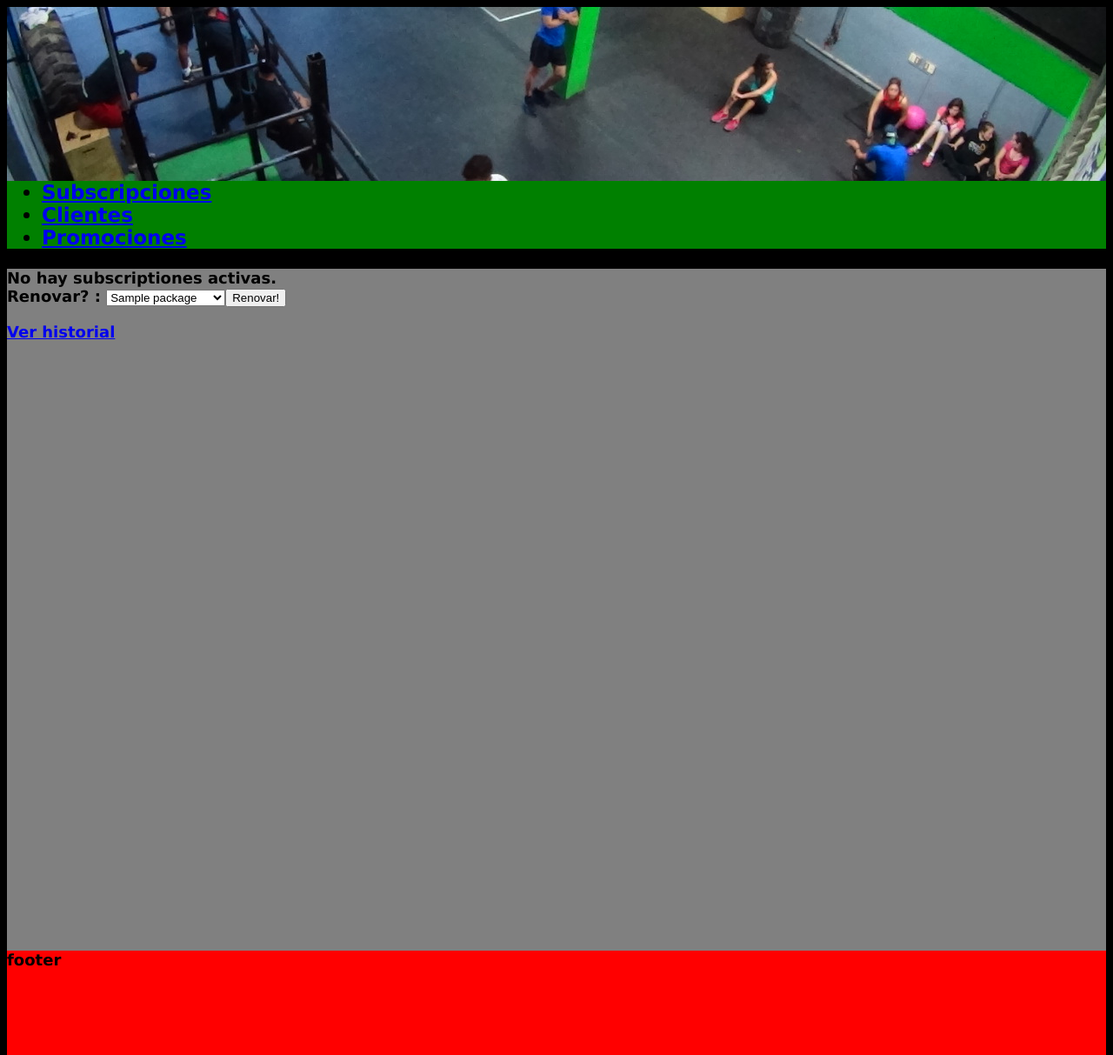
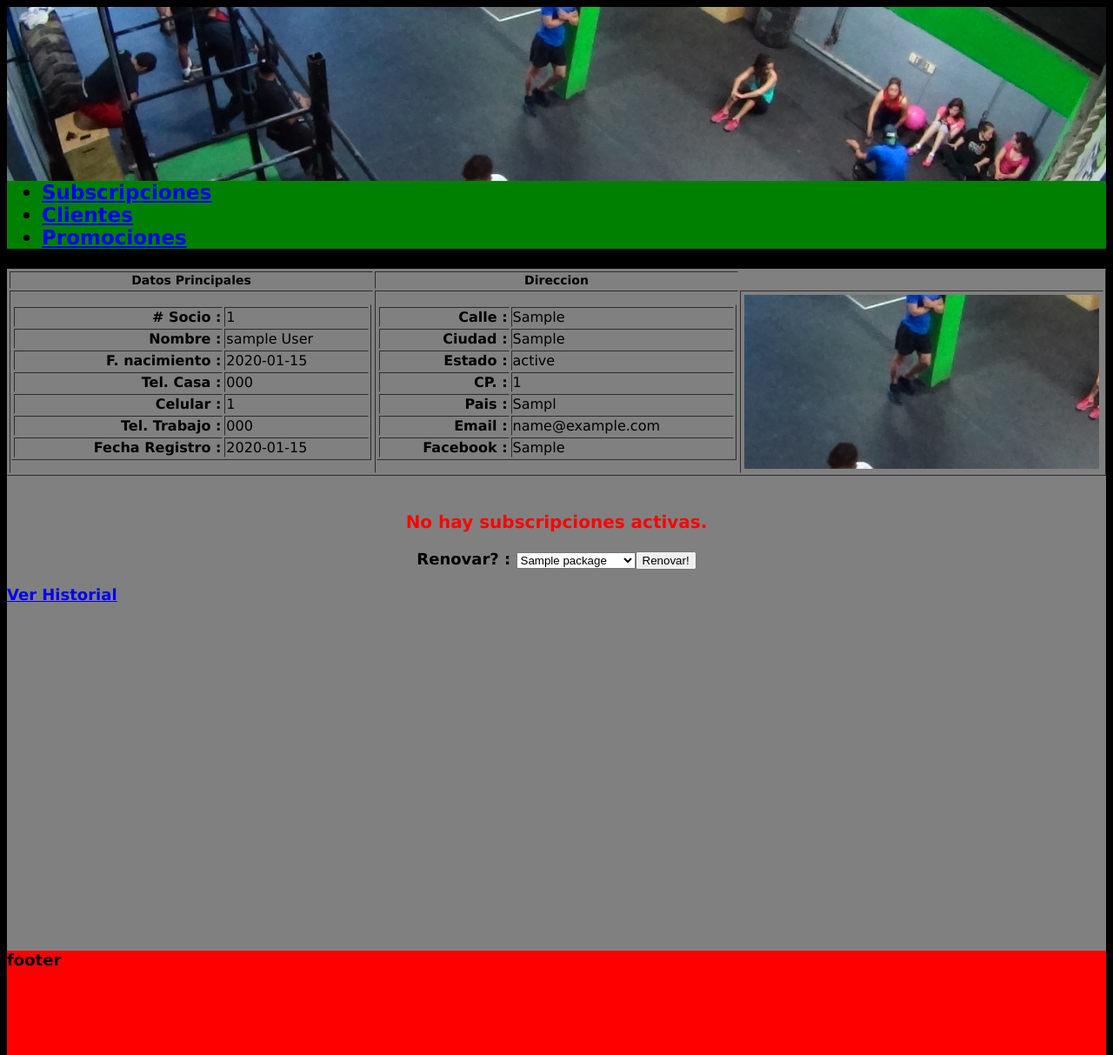
Before and after one commit to MMaijane/unbroken, a CodeIgniter app: page /unbroken/index.php/users/view/1 in a window 1280 px wide. Shown: the whole page at 87% size. Run offline with CodeIgniter, Linux system fonts and the light colour scheme; tables that the repository leaves empty hold one stand-in row (values such as "Sample post"); data that the repository does not hold is empty.

Commit message:
se muestra el historial dentro del mismo view, se renueva el paquete en caso de no tener activo, se muestra mensaje de asignacion/error de paquete, se agrega css para errores y notificaciones, **falta cambiar como se guarda la fecha en db**

```diff
--- a/application/controllers/users.php
+++ b/application/controllers/users.php
@@ -10,7 +10,7 @@
 
 
 
- pasar comentaro pasa mostar al index. no funciona el redirect con variables de php
+ cambiar la base de datos para que aceepte d-m-y
 
 
 */
@@ -60,7 +60,7 @@ class Users extends CI_Controller{
     # return for the form
     if($this->input->post('new_subscription')) {
 
-      $date = date("Y-m-d");
+      $date = date("d-m-Y");
       # tb_users
       $user_data = array(
         'vc_username'=>$this->input->post('vc_username'),
@@ -85,7 +85,7 @@ class Users extends CI_Controller{
       $package_months = $this->packages_bss->get_package_months($this->input->post('id_pack'));
       $user_id = $this->users_bss->get_user_id($this->input->post('vc_username'), $this->input->post('dt_birthday'));
       $expires = "+{$package_months['i_months']} month";
-      $expires_date = date('Y-m-d', strtotime("{$expires}", strtotime($date)));
+      $expires_date = date('d-m-Y', strtotime("{$expires}", strtotime($date)));
 
       # ver el corte (15 - 30)
       $day = date('d');
@@ -148,21 +148,20 @@ class Users extends CI_Controller{
 
     $this->load->model('packages_bss');
     $user_id = $this->input->post('id_user');
-    $date = date('Y-m-d');
+    $date = date('d-m-Y');
 
     # verificar que no halla registro activo
-    $data['user'] = $this->users_bss->view_user_by_id($user_id);
-    if (!empty($data['user'])) {
+    $data['active_pk'] = $this->users_bss->view_active_package($user_id);
+    if (!empty($data['active_pk'])) {
 
-      $data['error'] = "Se encuentra una subscription activa.";
-      redirect('/users/index/'.$data['error'], 'index', 301);
-
+      $msg = "Se encuentra una subscription activa.";
+      $this->view($user_id, $msg);
     } else { #no hay subscription activa
 
       # obtain the expires date with the package id
       $package_months = $this->packages_bss->get_package_months($this->input->post('id_pack'));
       $expires = "+{$package_months['i_months']} month";
-      $expires_date = date('Y-m-d', strtotime("{$expires}", strtotime($date)));
+      $expires_date = date('d-m-Y', strtotime("{$expires}", strtotime($date)));
 
       # ver el corte (15 - 30)
       $day = date('d');
@@ -184,15 +183,16 @@ class Users extends CI_Controller{
 
       $this->users_bss->insert_subscription($subscription_data);
 
-      $data['commnet'] = "Se regenero una subscripcion.";
-      redirect('/users/index/'.$data['commnet'], 'index', 301);
+      $msg = "Se regenero una subscripcion exitosa.";
+      $this->view($user_id, $msg);
     }
   }
 
 
-  function view ($id_user) {
+  function view ($id_user, $msg='') {
 
     $data = $this->users_bss->general();
+
 
     #pagination
     $this->load->library('pagination');
@@ -203,14 +203,23 @@ class Users extends CI_Controller{
     $config['full_tag_close'] = '</p>';
     $this->pagination->initialize($config);
 
-    # setting variables
-    $data['action'] = "active";
+
+
+    # get user data
+    $data['msg'] = $msg;
     $data['id_user'] = $id_user;
     $data['user'] = $this->users_bss->view_user_by_id($id_user);
+    if (empty($data['user'])) {
+      $data['error']['user'] = "No Existe el Socio.";
+    }
 
-    # if there's no subscription active print error
-    if (empty($data['user'])) {
-      $data['error'] = "No hay subscriptiones activas.";
+
+
+
+    # get active package
+    $data['active_pk'] = $this->users_bss->view_active_package($id_user);
+    if (empty($data['active_pk'])) {
+      $data['error']['active_pk'] = "No hay subscripciones activas.";
 
       # offer renewal
       $this->load->helper('form');
@@ -223,33 +232,19 @@ class Users extends CI_Controller{
     }
 
 
+
+    # get historial
+    $data['history_pk'] = $this->users_bss->view_user_history_by_id($id_user);
+    if (empty($data['history_pk'])) {
+      $data['error']['history_pk'] = "No hay historial de subscriptiones.";
+    }
+
+
+
     # go to view
     $this->load->view('users/view_user', $data);
   }
 
-
-
-  function view_history ($id_user) {
-
-    # get the action
-    $data = $this->users_bss->general();
-
-    # setting variable
-    $data['action'] = "history";
-    $data['id_user'] = $id_user;
-    $data['user'] = $this->users_bss->view_user_history_by_id($id_user);
-
-
-    # if there's no subscription active print error
-    if (empty($data['user'])) {
-      $data['error'] = "No hay historial de subscriptiones.";
-    }
-
-
-    # go to view
-    $this->load->view('users/view_user', $data);
-
-  }
 
 
 
--- a/application/models/users_bss.php
+++ b/application/models/users_bss.php
@@ -71,13 +71,20 @@ class Users_bss extends CI_Model {
 
   function view_user_by_id($id) {
 
+    $query = $this->db->query("select * from tb_users usr  ".
+                              "where usr.id_user= {$id} ");
+    return $query->row_array();
+  }
+
+
+  function view_active_package($id) {
+
     $query = $this->db->query("select * from tb_subscriptions subs ".
                               "join tb_users usr on (usr.id_user = subs.id_user) ".
                               "join tb_packages pack on (pack.id_packages = subs.id_package) ".
                               "where usr.id_user= {$id} and subs.b_status=1");
     return $query->row_array();
   }
-
 
 
   function view_user_history_by_id ($id) {
@@ -89,7 +96,6 @@ class Users_bss extends CI_Model {
                               "order by dt_subscription desc");
 
     return $query->result_array();
-
   }
 
 
--- a/application/views/users/view_user.php
+++ b/application/views/users/view_user.php
@@ -18,55 +18,43 @@
     'table_close'         => '</table>'
   );
 
-  # tabla de datos principales
-/*  $this->table->set_template($tmpl);
-  $this->table->set_caption("Datos Principales");
-  //-- Header Row
-  $this->table->set_heading('# Socio', 'Nombre', 'F. nacimiento', 'Tel. Casa', 'Celular', 'Tel. Trabajo', 'Registro');
-  $this->table->add_row(
-    $user['id_user'],
-    $user['vc_username']." ".$user['vc_lastname'],
-    $user['dt_birthday'],
-    $user['vc_phonenumber'],
-    $user['vc_msisdn'],
-    $user['vc_worknumber'],
-    $user['dt_registry']
-  );
-  $main_data = $this->table->generate();
-  $this->table->clear();
+
+  # paquetes activos
+  if (!isset($error['active_pk'])) {
+    # table of active package
+    $this->table->set_template($tmpl);
+    $this->table->set_caption("Subscripcion Activa");
+    $this->table->set_heading('Subscripcion', 'Descripcion', 'F. Subscripcion', 'F. Expiracion');
+    $this->table->add_row(
+        $active_pk['vc_package_name'],
+        $active_pk['vc_description'],
+        $active_pk['dt_subscription'],
+        $active_pk['dt_expires']
+      );
+    $active_package = $this->table->generate();
+    $this->table->clear();
+  }
 
 
-  # table of adress
-  $this->table->set_template($tmpl);
-  $this->table->set_caption("Direccion");
-  $this->table->set_heading('Calle', 'Ciudad', 'Estado', 'CP.', 'Pais', 'Email', 'Facebook');
-  $this->table->add_row(
-      $user['vc_street'],
-      $user['vc_city'],
-      $user['vc_state'],
-      $user['i_cp'],
-      $user['vc_country'],
-      $user['vc_email'],
-      $user['vc_facebook']
-    );
-  $adress = $this->table->generate();
-  $this->table->clear();
-*/
+  # historial de paquetes
+  if (!isset($error['history_pk'])) {
+    # table of active package
+    $this->table->set_template($tmpl);
+    $this->table->set_caption("Historial de Subscripciones");
+    $this->table->set_heading('Subscripcion', 'Descripcion', 'F. Subscripcion', 'F. Expiracion');
 
+    foreach ($history_pk as $key => $val) {
+      $this->table->add_row(
+          $val['vc_package_name'],
+          $val['vc_description'],
+          $val['dt_subscription'],
+          $val['dt_expires']
+        );
+    }
 
-  # table of active package
-  $this->table->set_template($tmpl);
-  $this->table->set_caption("Paquete Activo");
-  $this->table->set_heading('Paquete', 'Descripcion', 'F. Subscripcion', 'F. Expiracion');
-  $this->table->add_row(
-      $user['vc_package_name'],
-      $user['vc_description'],
-      $user['dt_subscription'],
-      $user['dt_expires']
-    );
-  $active_package = $this->table->generate();
-  $this->table->clear();
-
+    $history_package = $this->table->generate();
+    $this->table->clear();
+  }
 
 
 
@@ -78,33 +66,40 @@
 
 <html>
 <head>
- <style> @import url('<?=base_url()?>css/main.css'); </style>
+  <style> @import url('<?=base_url()?>css/main.css'); </style>
+  <script type="text/javascript">
+    function ShowHistory() {
+      var div = document.getElementById('HistoryDiv');
+      if (div.style.display !== 'none') {
+          div.style.display = 'none';
+      } else {
+        div.style.display = 'block';
+      }
+    };
+  </script>
 </head>
 <body>
+  <!-- notificacion -->
+  <p class='error'><?=$msg?> </p>
+
+
   <div id="header">
     <?php $this->load->view('templates/header'); ?>
   </div>
+
 
   <div id="menu">
     <?php echo $menu; ?>
   </div>
 
+
   <div id="content">
   <?php
 
-    switch ($action) {
-      case 'active':  # si hay registros activos, function view
-        if (isset($error)) {
-
-          echo $error.br();
-          $hidden = array('id_user' => $id_user);
-          echo form_open('users/renewal_subscription', '', $hidden);
-            echo "Renovar? : ".form_dropdown('id_pack', $packs);
-            echo form_submit('renewal_subscription','Renovar!');
-          echo form_close();
-
+        # si no exite el usuario
+        if (isset($error['user'])) { ?>
+          <p class='error'><?=$error['user'].br()?> </p> <?php #error
         } else { ?>
-
 
           <table id="main_table_single_user"  border="1">
             <tr><th class="heading">Datos Principales</th><th class="heading">Direccion</th></tr>
@@ -140,58 +135,40 @@
                 </table>
               </td>
             </tr>
-          </table><br>
+          </table><br><?php
 
-<?php
 
-         # echo $main_data.br();
-         # echo $adress.br();
-          echo $active_package.br();
-        }
-        echo anchor("users/view_history/{$id_user}", "Ver historial");
-      break;
-      case 'history': # si se quiere ver el historial function view_history
-        if (isset($error)) { echo $error.br(); }
-        else {
-          foreach ($user as $key => $value) {
-            echo "Datos principales".br();
-            echo $value['vc_username'].br();
-            echo $value['vc_lastname'].br();
-            echo $value['dt_birthday'].br();
-            echo $value['vc_worknumber'].br();
-            echo $value['vc_phonenumber'].br();
-            echo $value['vc_msisdn'].br();
 
-            echo "Direccion".br();
-            echo $value['vc_street'].br();
-            echo $value['vc_city'].br();
-            echo $value['vc_state'].br();
-            echo $value['i_cp'].br();
-            echo $value['vc_country'].br();
+          # si no tiene paquete activo
+          if (isset($error['active_pk'])) { ?>
+            <p class='error'><?=$error['active_pk'].br()?> </p> <?php #error
 
-            echo "Web".br();
-            echo $value['vc_email'].br();
-            echo $value['vc_facebook'].br();
+            # ofer new package
+            $attributes = array('class' => 'offer_package' );
+            $hidden = array('id_user' => $id_user);
+            echo form_open('users/renewal_subscription', $attributes, $hidden);
+            echo "Renovar? : ".form_dropdown('id_pack', $packs);
+            echo form_submit('renewal_subscription','Renovar!');
+            echo form_close();
+          } else {
+            echo $active_package.br();
+          }
+        } ?>
 
-            echo "Registro".br();
-            echo $value['dt_registry'].br();
-            echo $value['vc_picture'].br();
 
-            echo "Paquete".br();
-            echo $value['vc_package_name'].br();
-            echo $value['vc_description'].br();
-            echo $value['dt_subscription'].br();
-            echo $value['dt_expires'].br();
-          }
-        }
-      break;
+        <!-- ver historial -->
+        <a href='#' OnClick='ShowHistory()'>Ver Historial</a>
+        <div id='HistoryDiv' style='display:none;'>
+          <?php
+            if (isset($error['history_pk'])) { ?>
+              <p class='error'><?=$error['history_pk'].br()?> </p> <?php #error
+            } else {
+              echo $history_package.br();
+            }
+          ?>
+        </div>
 
-      default:
-        # code...
-        break;
-    }
 
-  ?>
   </div>
 
 
--- a/css/main.css
+++ b/css/main.css
@@ -4,6 +4,19 @@ body {
 }
 
 
+
+/* error */
+.error {
+	color: red;
+	text-align: center;
+	font-size: 20px;
+}
+
+
+/*  oofer package */
+.offer_package{
+	text-align: center;
+}
 
 
 /*
```
